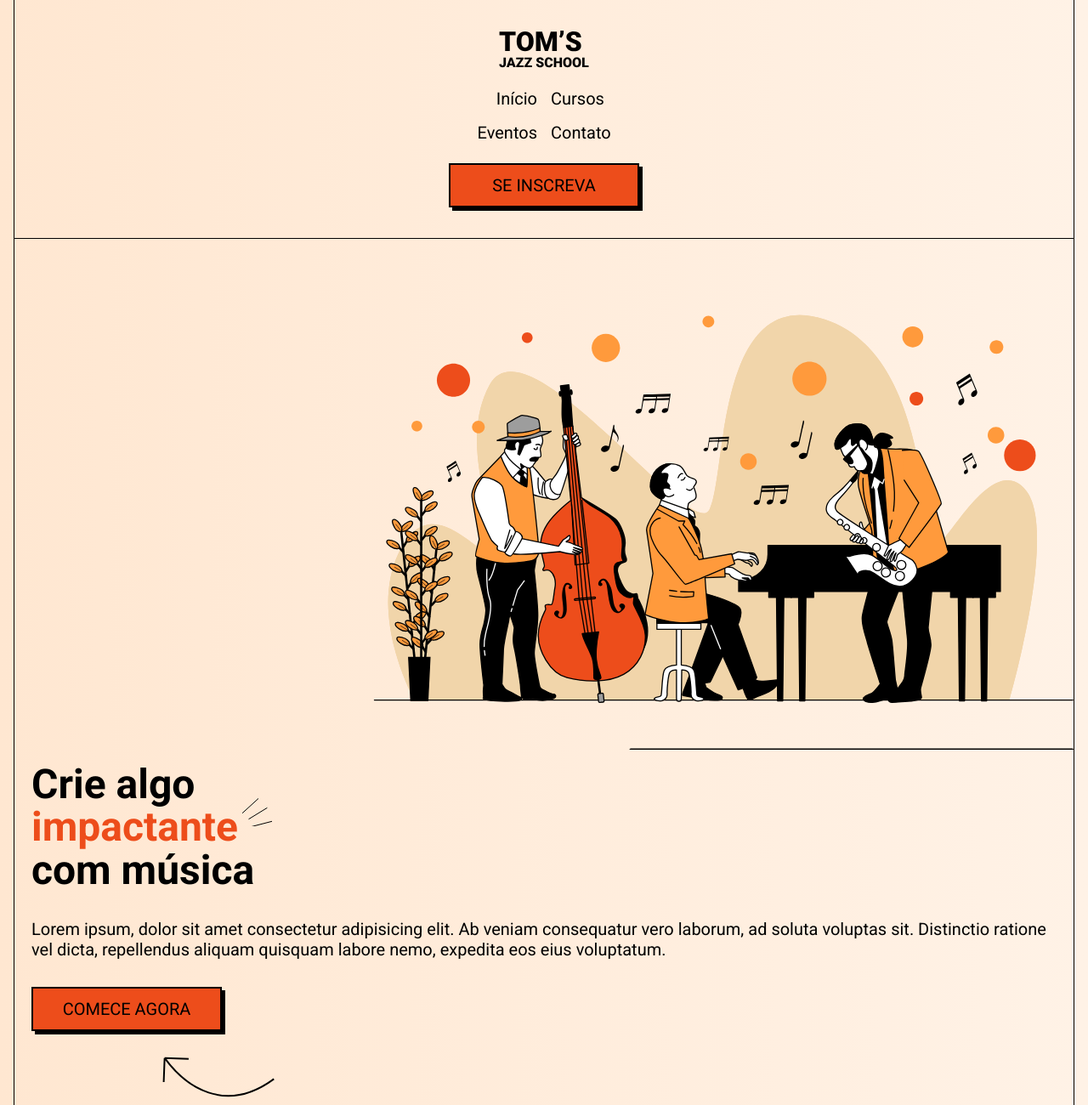
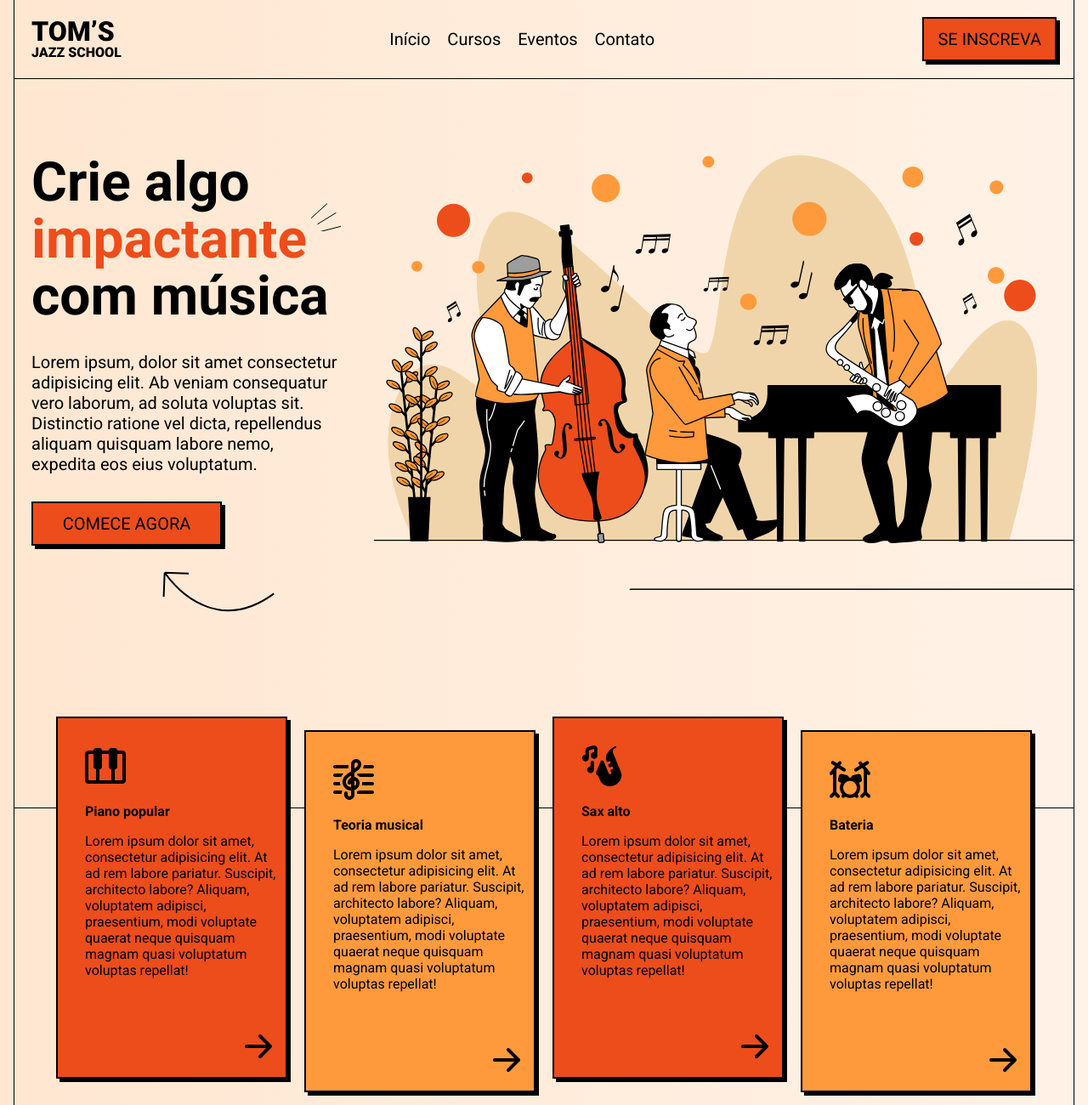
Before and after one commit to francisco-jose-vieira/Jazz-School, a plain HTML site: page index.html in a window 1280 px wide. Shown: the top 1300 px of the page at 85% size. Drawn offline with Linux system fonts and the light colour scheme.

Commit message:
Versão Web Finalizada

```diff
--- a/index.html
+++ b/index.html
@@ -8,24 +8,27 @@
 </head>
 <body>
     <header>
+        <div class=".container">
             <img src="img/logo.svg" alt="Tom's Jazz School">
-        <nav class="mt-1 mx-auto" >
+            <nav>
                 <a href="#">Início</a>
                 <a href="#">Cursos</a>
                 <a href="#">Eventos</a>
                 <a href="#">Contato</a>
             </nav>
             <a class="button mt-1 mb-1 mx-auto" href="#">Se inscreva</a>
+        </div>
     </header>
 
     <main>
         <section class="hero-section">
+            <div class="container row-reverse">
                 <img src="img/hero-img.svg" alt="Banda de Jazz tocando">
-
                 <div>
                     <h1 class="mt-1">Crie algo <span class="text-primary decoretion ">impactante</span> com música</h1>
                     <p class="mt-2 mb-2">Lorem ipsum, dolor sit amet consectetur adipisicing elit. Ab veniam consequatur vero laborum, ad soluta voluptas sit. Distinctio ratione vel dicta, repellendus aliquam quisquam labore nemo, expedita eos eius voluptatum.</p>
                     <a class="button" href="#">Comece agora</a>
+                </div>
             </div>
         </section>
 
@@ -70,7 +73,8 @@
     </main>
 
     <footer>
-        <div>
+        <div class="container">
+            <div class="about-column">
                 <img src="img/logo.svg" alt="Tom's Jazz School" class="mb-1 mt-1">
                 <p class="mb-2">Lorem ipsum, dolor sit amet consectetur adipisicing elit. Eligendi est sint obcaecati numquam ex natus quo iusto in nihil labore repellendus recusandae, quidem consectetur modi saepe odio ut totam eaque?</p>
             </div>
@@ -85,6 +89,7 @@
                 <input type="text" name="email" class="mb-1" id="email" placeholder="Digite o seu E-mail">
                 <button class="button mb-2">Quero receber</button>
             </form>
+        </div>
     </footer>
 </body>
 </html>
--- a/style.css
+++ b/style.css
@@ -34,6 +34,7 @@ header img {
 header nav {
     display: grid;
     grid-template-columns: 1fr 1fr;
+    margin: 1rem auto 0;
 }
 
 nav a {
@@ -207,3 +208,75 @@ footer nav a {
 .text-center {
     text-align: center;
 }
+
+/* Responsividade */
+
+@media screen and (min-width: 40rem) {
+    header nav {
+        display: block;
+        text-align: center;
+    }
+
+    .cards {
+        flex-direction: row;
+        flex-wrap: wrap;
+        justify-content: center;
+    }
+
+    .card:nth-child(2n) {
+        margin-top: 1rem;
+    }
+}
+
+@media screen and (min-width: 48rem) {
+    header div {
+        display: flex;
+        align-items: center;
+        justify-content: space-between;
+    }
+
+    header img, header nav, header .button {
+        margin: 0;
+    }
+
+}
+
+@media screen and (min-width: 72rem) {
+    h1, h2 {
+        font-size: 4rem;
+      }
+
+    .container {
+        display: flex;
+        align-items: center;
+        margin: 0 auto;
+        max-width: 72rem;
+    }
+
+    .container.row-reverse {
+        flex-direction: row-reverse;
+    }
+
+    .about-column {
+        flex: 2;
+    }
+
+    .about-column p {
+        font-size: 1.25rem;
+        max-width: 16rem;
+    }
+
+    footer nav {
+        flex: 1;
+    }
+
+    .newsletter-form {
+        flex: 3;
+    }
+}
+
+@media screen and (min-width: 80rem) {
+    .container {
+      max-width: 80rem;
+    }
+  }
```
Lines whose indentation alone changed are shown as unchanged.
